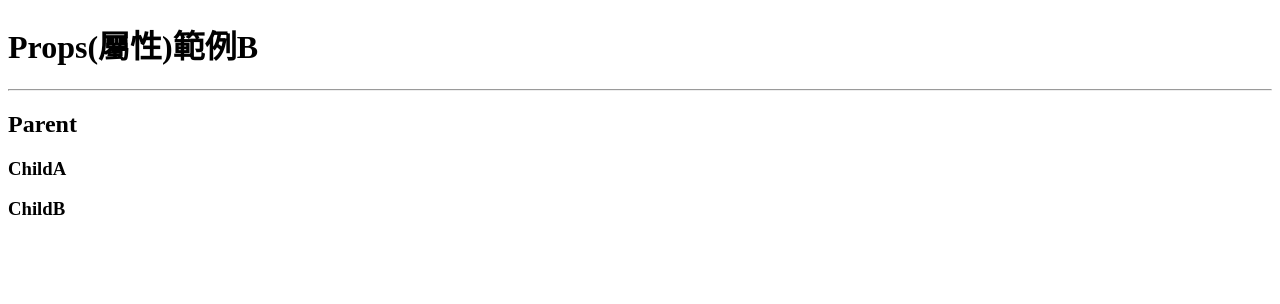
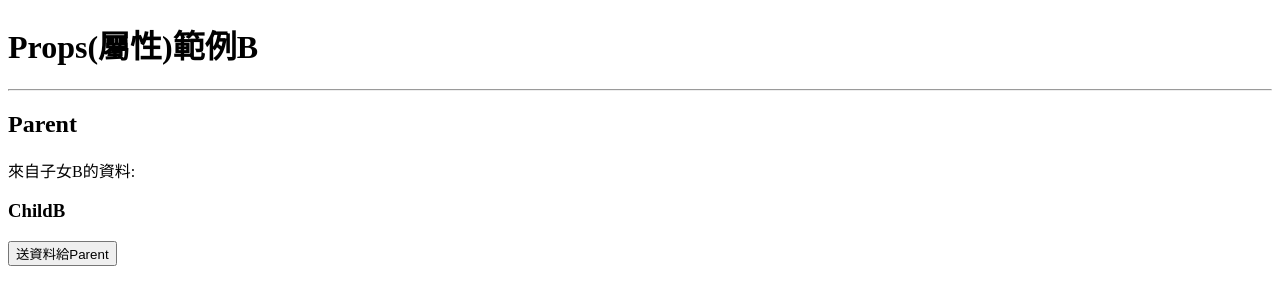
Before and after one commit to yanniao0827/React, a Next.js app: page /cs-0607/props_b in a window 1280 px wide. Shown: the top 304 px of the page. Built offline with nearby package versions, Linux system fonts and the light colour scheme.

Commit message:
子元件傳資料給母元件

```diff
--- a/components/props_b/child-a.js
+++ b/components/props_b/child-a.js
@@ -1,9 +1,10 @@
 import React from 'react';
 
-export default function ChildA() {
+export default function ChildA({ pData }) {
   return (
     <>
       <h3>ChildA</h3>
+      <p>parent傳來的:{pData}</p>
     </>
   );
 }
--- a/components/props_b/child-b.js
+++ b/components/props_b/child-b.js
@@ -1,9 +1,17 @@
-import React from 'react';
+import { useState } from 'react';
 
-export default function ChildB() {
+export default function ChildB({ setDataFromChild }) {
+  const [cData, setCData] = useState('我要傳資料給parent');
   return (
     <>
       <h3>ChildB</h3>
+      <button
+        onClick={() => {
+          setDataFromChild(cData);
+        }}
+      >
+        送資料給Parent
+      </button>
     </>
   );
 }
--- a/components/props_b/parent.js
+++ b/components/props_b/parent.js
@@ -1,13 +1,17 @@
-import React from 'react';
-import ChildA from './child-a';
+import { useState } from 'react';
+// import ChildA from './child-a';
 import ChildB from './child-b';
 
 export default function Parent() {
+  // 建立一個狀態，專門拿來存放子元件回傳的資料
+  const [dataFromChild, setDataFromChild] = useState('');
+
   return (
     <>
       <h2>Parent</h2>
-      <ChildA />
-      <ChildB />
+      {/* <ChildA /> */}
+      <p>來自子女B的資料: {dataFromChild}</p>
+      <ChildB setDataFromChild={setDataFromChild} />
     </>
   );
 }
```
